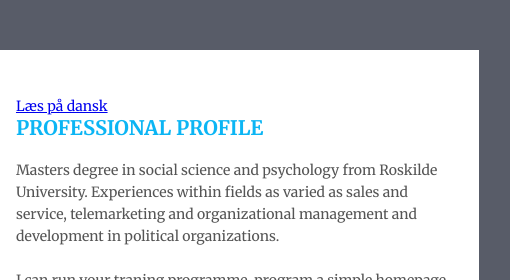
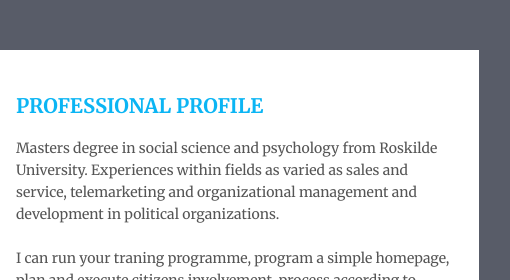
Before and after one commit to Henriksokar/Henriksokar.github.io, a plain HTML site: page en.html in a window 1280 px wide. Shown: the top 280 px of the page, 561-1071 px from the left. Drawn offline with Linux system fonts and the light colour scheme.

Commit message:
Update en.html

```diff
--- a/en.html
+++ b/en.html
@@ -527,9 +527,6 @@ Table of contents:
       <!--- comment: the højre_side that contains most of the "meat" in the presentation, so to say --->
       <div class="højre_side">
         <div class="resume_item resume_faglig_profil">
-          <div class="language">
-            <a href="index.html">Læs på dansk</a>
-          </div>
           <div class="title">
             <p class="bold">Professional profile</p>
           </div>
```
